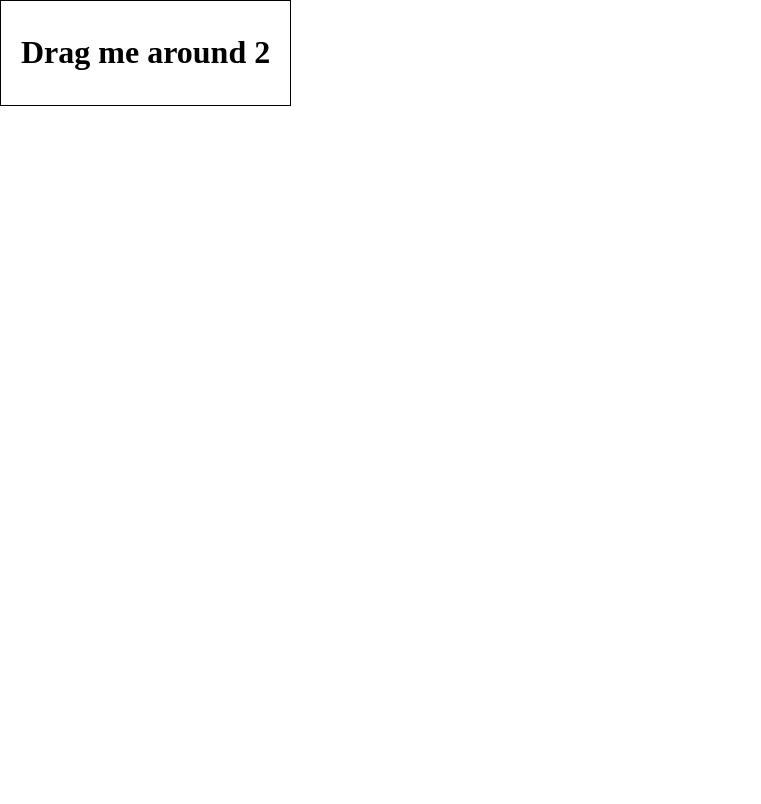
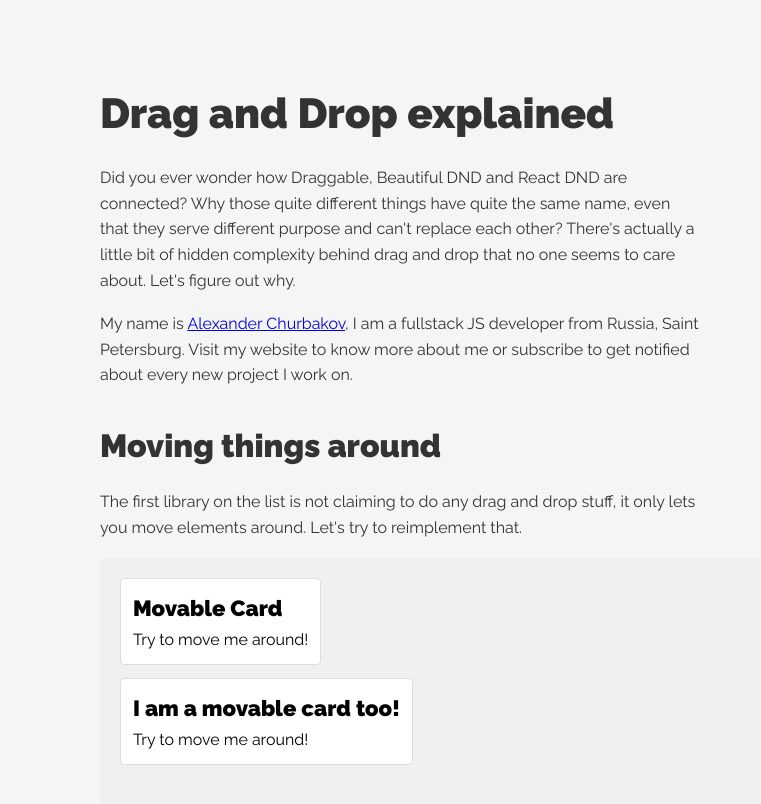
Before and after one commit to lxchurbakov/dnd, a React (Vite) app: page / in a window 1280 px wide. Shown: the top 804 px of the page, without its empty margins (0-761 px from the left). Built offline with nearby package versions, Linux system fonts and the light colour scheme.

Commit message:
Update the page to look nice

```diff
--- a/package.json
+++ b/package.json
@@ -4,6 +4,7 @@
         "dev": "npx parcel serve src/index.html"
     },
     "dependencies": {
+        "lodash": "^4.17.21",
         "parcel": "^2.8.0",
         "react": "^18.2.0",
         "react-dom": "^18.2.0",
--- a/src/index.html
+++ b/src/index.html
@@ -4,8 +4,8 @@
     <head>
         <link rel="preconnect" href="https://fonts.googleapis.com">
         <link rel="preconnect" href="https://fonts.gstatic.com" crossorigin>
-        <link href="https://fonts.googleapis.com/css2?family=Inter:wght@300;400;700;900&display=swap" rel="stylesheet">
-        <style>body { margin: 0; padding: 0 } </style>
+        <link href="https://fonts.googleapis.com/css2?family=Raleway:wght@300;400;700;900&display=swap" rel="stylesheet">
+        <style>body { margin: 0; padding: 0; background: #f5f5f5; font-family: Raleway; } </style>
         <meta name="viewport" content="width=device-width, initial-scale=1" />
     </head>
 
--- a/src/page.tsx
+++ b/src/page.tsx
@@ -2,85 +2,252 @@
 import styled from 'styled-components';
 import { useBetween } from 'use-between';
 
-const useEventListener = (o, name, cb) => {
-    React.useEffect(() => {
-        o.addEventListener(name, cb);
+import { Base, Card, Container, Text } from './atoms';
 
-        return () => o.removeEventListener(name, cb);
-    }, []);
+import { colors } from './theme';
+
+import { useMovement, Zone, Block } from './lib';
+
+export default () => {
+    const movement = useMovement({
+        // onStart: (data) => console.log('start', data),
+        // onMove: (data) => console.log('move', data),
+        // onStop: (data) => console.log('stop', data),
+        onOffset: (position) => {
+            // const nodes = movement.list();
+            // const xsnaps = nodes.reduce((acc, node) => acc.concat([node.rect.left, node.rect.right]), []);
+
+            // const xsnapindex = xsnaps.findIndex((snap) => Math.abs(snap - position.x) < 20);
+
+            const x = position.x;
+            const y = position.y;
+
+            return { x, y };
+
+
+    // const list = () => {
+    //     return Array.from(zoneRef.current.childNodes).map((node: any) => ({
+    //         rect: node.getBoundingClientRect(),
+    //         data: JSON.parse(node.getAttribute('data-value')),
+    //     }));
+    // };
+
+            // console.log(xsnaps, position.x)
+
+            // return {
+            //     x: position.x - position.x % 10,
+            //     y: position.y - position.y % 10,
+            // };
+        },
+    });
+
+    return (
+        <Container>
+            <Text mb="18px" size={42} weight={800} color={colors.text}>
+                Drag and Drop explained
+            </Text>
+
+            <Text mb="18px" mw="600px" size={16} weight={400} color={colors.text}>
+                Did you ever wonder how Draggable, Beautiful DND and React DND are connected?
+                Why those quite different things have quite the same name, even that they serve
+                different purpose and can't replace each other? There's actually a little bit
+                of hidden complexity behind drag and drop that no one seems to care about.
+                Let's figure out why.
+            </Text>
+
+            <Text mb="32px" mw="600px" size={16} weight={400} color={colors.text}>
+                My name is <a target="_blank" href="//lxchurbakov.com">Alexander Churbakov</a>, I am a fullstack JS developer from Russia, Saint Petersburg.
+                Visit my website to know more about me or subscribe to get notified about every new project I work on.
+            </Text>
+
+            <Text mb="18px" size={32} weight={800} color={colors.text}>
+                Moving things around
+            </Text>
+
+            <Text mb="18px" mw="600px" size={16} weight={400} color={colors.text}>
+                The first library on the list is not claiming to do any drag and drop stuff,
+                it only lets you move elements around. Let's try to reimplement that.
+            </Text>
+
+            <Base w="100%" h="500px" bc="#f0f0f0" br="4px">
+                <Zone movement={movement}>
+                    <Block zIndex={2} position={{ x: 20, y: 20 }} data="card-1" movement={movement}>
+                        <Card>
+                            <Text size={22} weight={800}>Movable Card</Text>
+                            <Text size={16} weight={400}>Try to move me around!</Text>
+                        </Card>
+                    </Block>
+
+                    <Block zIndex={1} position={{ x: 20, y: 120 }} data="card-2" movement={movement}>
+                        <Card>
+                            <Text size={22} weight={800}>I am a movable card too!</Text>
+                            <Text size={16} weight={400}>Try to move me around!</Text>
+                        </Card>
+                    </Block>
+                </Zone>
+            </Base>
+        </Container>
+    );
 };
+
+
 
 // Step Two - the Move Area but with many blocks
 
-const AreaWrap = styled.div`
-    position: relative;
-    width: 100%;
-    height: 100%;
-`;
 
-const BlockWrap = styled.div`
-    position: absolute;
-    cursor: move;
-    user-select: none;
-`;
 
-const useMovingArea = () => {
-    const mouseRef = React.useRef(null);
-    const nodeRef = React.useRef(null);
 
-    const start = (e, $nodeRef) => {
-        const { clientX: x, clientY: y } = e;
 
-        mouseRef.current = { x, y };
-        nodeRef.current = $nodeRef.current;
-    };
+// // Step 3 - Drag and Drop
 
-    useEventListener(window, 'mousemove', (e) => {
-        if (mouseRef.current) {
-            const { clientX: x, clientY: y } = e;
+// const NoInteractionArea = styled(Area)`
+//     position: fixed;
+//     top: 0;
+//     left: 0;
+//     width: 100vw;
+//     height: 100vh;
+//     z-index: 100;
+//     pointer-events: none;
+// `;
 
-            const rect = nodeRef.current.getBoundingClientRect();
+// const DragWrap = styled.div`
+//     cursor: move;
+//     user-select: none;
+// `;
 
-            const left = rect.left + (x - mouseRef.current.x);
-            const top = rect.top + (y - mouseRef.current.y);
+// const DropWrap = styled.div`
 
-            nodeRef.current.style.left = left + 'px';
-            nodeRef.current.style.top = top + 'px';
+// `;
 
-            mouseRef.current = { x, y };
-        }
-    });
+// const DropContext = React.createContext({} as any);
 
-    useEventListener(window, 'mouseup', (e) => {
-        mouseRef.current = null;
-    });
+// const Provider = ({ children }) => {
+//     const [blocks, setBlocks] = React.useState([]);
+//     const [data, setData] = React.useState(null);
+//     const active = React.useMemo(() => blocks.length > 0, [blocks]);
 
-    return { start };
-};
+//     const movingArea = useMovingArea({ onStop: () => setBlocks([]) });
 
-const Area = ({ children, ...props }) => {
-    return (
-        <AreaWrap {...props}>
-            {children}
-        </AreaWrap>
-    );
-};
+//     const push = (event, predicate, data) => {
+//         const rect = event.target.getBoundingClientRect();
+//         const offset = { x: event.clientX - rect.width / 2, y: event.clientY - rect.height / 2 };
 
-const Block = ({ movingArea, children, ...props }) => {
-    const nodeRef = React.useRef(null);
+//         setBlocks(($) => $.concat([(
+//             <Block key={Math.random()} immediate={{ offset, event }} movingArea={movingArea} style={{ pointerEvents: 'none' }}>
+//                 {predicate({ drag: false, use: true })}
+//             </Block>
+//         )]));
 
-    return (
-        <BlockWrap onMouseDown={(e) => movingArea.start(e, nodeRef)} ref={nodeRef} {...props}>
-            {children}
-        </BlockWrap>
-    );
-};
+//         setData(data);
+//     };
 
-export default () => {
-    const movingArea = useMovingArea();
+//     return (
+//         <DropContext.Provider value={{ active, push, data }}>
+//             <NoInteractionArea>
+//                 {blocks}
+//             </NoInteractionArea>
 
-    return (
-        <Area>
+//             {children}
+//         </DropContext.Provider>
+//     );
+// };
+
+// const Drag = ({ data, children, ...props }) => {
+//     const [drag, setDrag] = React.useState(false);
+//     const dropContext = React.useContext(DropContext);
+
+//     const start = (e) => {
+//         dropContext.push(e, children, data);
+//         setDrag(true);
+//     };
+
+//     React.useEffect(() => {
+//         if (!dropContext.active) {
+//             setDrag(false);
+//         }
+//     }, [dropContext.active]);
+
+//     return (
+//         <DragWrap onMouseDown={start} {...props}>
+//             {children({ drag, use: false })}
+//         </DragWrap>
+//     );
+// };
+
+// const Drop = ({ onDrop, children }) => {
+//     const [over, setOver] = React.useState(false);
+//     const dropContext = React.useContext(DropContext);
+
+//     const mouseOver = () => {
+//         if (dropContext.active) {
+//             setOver(true);
+//         }
+//     };
+
+//     const mouseOut = () => {
+//         setOver(false);
+//     };
+
+//     const drop = () => {
+//         onDrop(dropContext.data);
+//     };
+
+//     return (
+//         <DropWrap onMouseOver={mouseOver} onMouseOut={mouseOut} onMouseUp={drop}>
+//             {children({ over })}
+//         </DropWrap>
+//     );
+// };
+
+
+// export default () => {
+//     // const movingArea = useMovingArea();
+
+//     return (
+//         <Provider>
+//             <Flex mt="12px" align="center" justify="center" gap="12px">
+//                 <Card>
+//                     <Drag data="asd" style={{ marginBottom: 12 }}>
+//                         {({ drag, use }) => (
+//                             <Element>
+//                                 Table ({drag ? 'drag' : (use ? 'use': 'static')})
+//                             </Element>
+//                         )}
+//                     </Drag>
+
+//                     <Drag data="qwe">
+//                         {({ drag, use }) => (
+//                             <Element>
+//                                 Table ({drag ? 'drag' : (use ? 'use': 'static')})
+//                             </Element>
+//                         )}
+//                     </Drag>
+//                 </Card>
+
+//                 <Card>
+//                     <Drop onDrop={console.log}>
+//                         {({ over }) => (
+//                             <Element>
+//                                 Drop ({over ? 'over' : 'none'})
+
+//                                 <Drop onDrop={console.log}>
+//                                     {({ over }) => (
+//                                         <Element>
+//                                             Drop ({over ? 'over' : 'none'})
+//                                         </Element>
+//                                     )}
+//                                 </Drop>
+//                             </Element>
+//                         )}
+//                     </Drop>
+//                 </Card>
+//             </Flex>
+
+//         </Provider>
+//     );
+// };
+
+{/* <Area>
     <Block movingArea={movingArea}>
         <div style={{ padding: '12px 20px', background: 'white', border: '1px solid black' }}>
             <h1>Drag me around</h1>
@@ -92,6 +259,4 @@
             <h1>Drag me around 2</h1>
         </div>
     </Block>
-        </Area>
-    );
-};
+</Area> */}
```
Also changed, not shown: 1 other file (tests, documents, lock files or other folders). Lines whose indentation alone changed are shown as unchanged.
